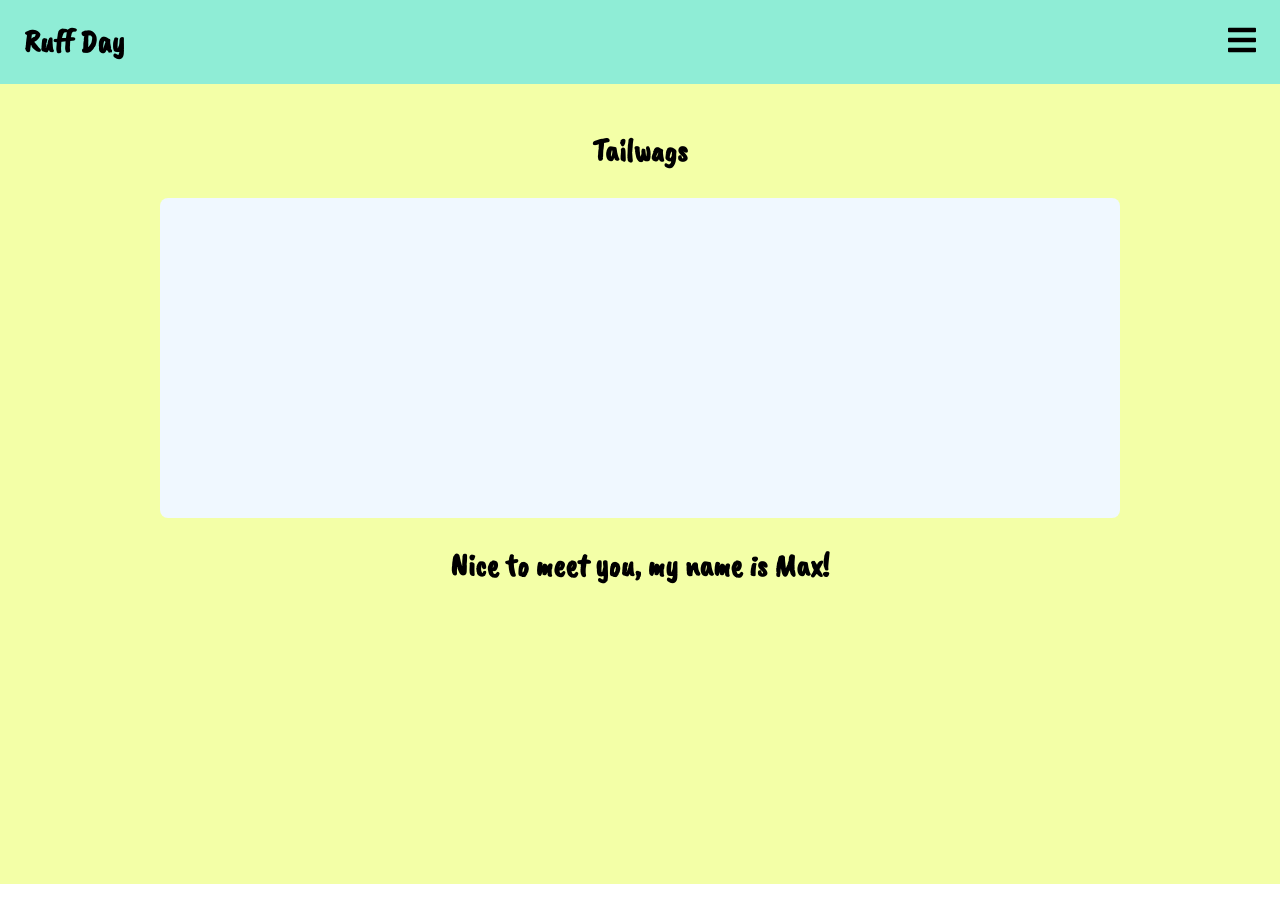
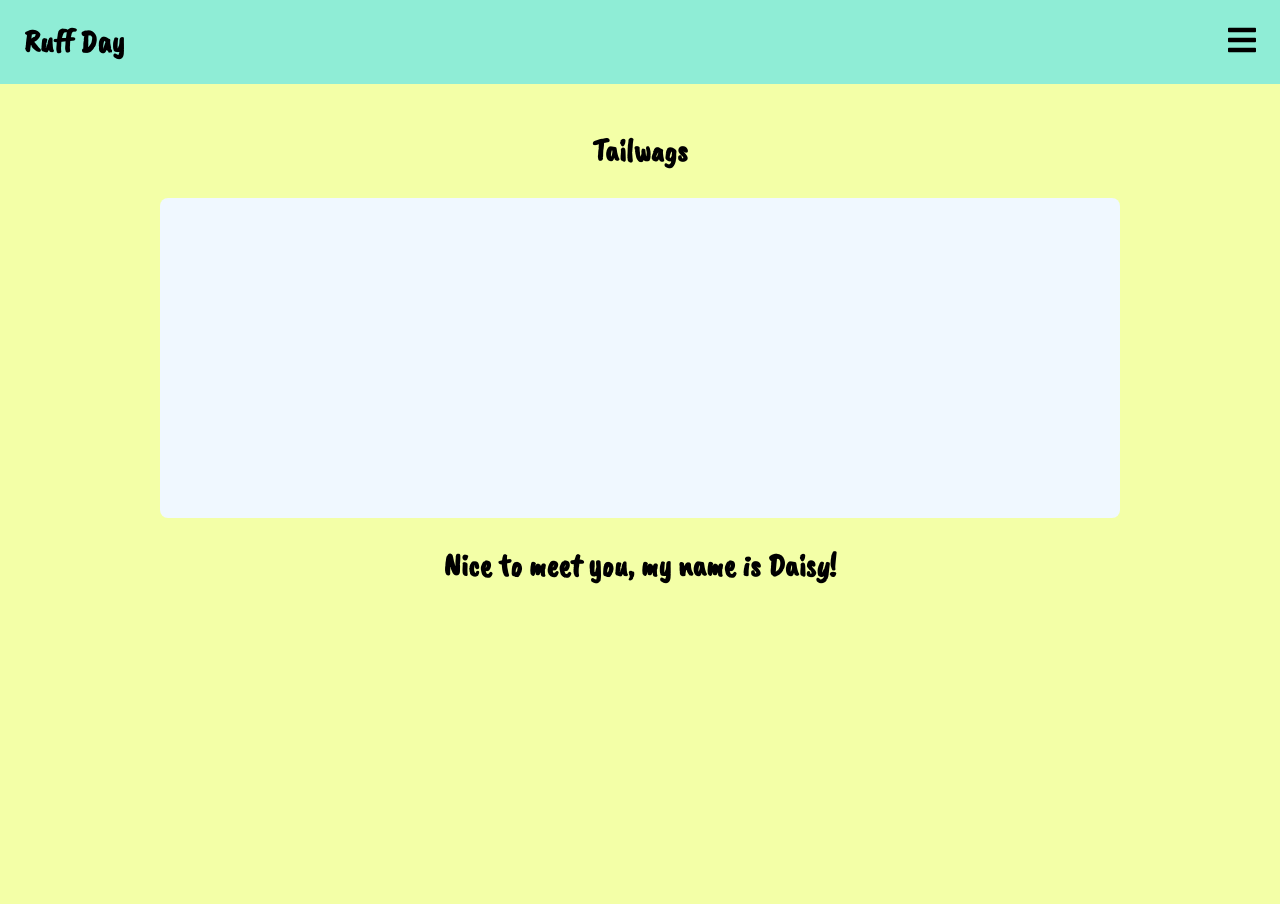
Before and after one commit to yesseniarod/ruff-day, a website: page index.html in a window 1280 px wide. Both pictures are taken after a click on the button "Tailwags". Drawn offline with nearby package versions, Linux system fonts and the light colour scheme; no server answers.

Commit message:
create greeting and array of names. #1

```diff
--- a/css/styles.css
+++ b/css/styles.css
@@ -1,5 +1,6 @@
 body {
   font-family: 'Caveat Brush', cursive;
+  overflow: hidden;
 }
 
 header {
@@ -18,14 +19,9 @@ i.fas.fa-bars.hidden {
 .container {
   display: flex;
   width: 100%;
-  height: 100vh;
   flex-direction: column;
   padding-top: 1.25rem;
   background-color: #f3ffa7;
-}
-
-.homepage {
-  height: 100vh;
 }
 
 p {
@@ -64,7 +60,7 @@ button {
 }
 
 .hide {
-  display: none;
+  display: none !important;
 }
 
 img {
--- a/index.html
+++ b/index.html
@@ -52,7 +52,7 @@
       </div>
       </div>
 
-      <div class="tailwags">
+      <div class="tailwags hide">
         <div class="title">
           <h2>Tailwags</h2>
         </div>
@@ -64,8 +64,8 @@
           </div>
         </div>
         <div class="row">
-          <div class="full-col">
-            <h2>Nice to meet you, my name is Max!</h2>
+          <div class="full-col intro">
+
           </div>
         </div>
       </div>
--- a/js/main.js
+++ b/js/main.js
@@ -2,6 +2,12 @@ var $buttonList = document.querySelector('.button-list');
 var $homePage = document.querySelector('.homepage');
 var $menuIcon = document.querySelector('.fas.fa-bars.hidden');
 var $placeHolder = document.querySelector('.place-holder');
+var $tailWags = document.querySelector('.tailwags');
+var $intro = document.querySelector('.full-col.intro');
+
+var names = ['Bella', 'Luna', 'Charlie', 'Lucy', 'Cooper', 'Max', 'Bailey', 'Daisy'];
+
+var randomName = names[Math.floor(Math.random() * names.length)];
 
 function getDogPicture() {
   var xhr = new XMLHttpRequest();
@@ -17,10 +23,18 @@ function getDogPicture() {
 
 }
 
+function greeting() {
+  var $h2 = document.createElement('h2');
+  $h2.textContent = 'Nice to meet you, my name is ' + randomName + '!';
+  $intro.appendChild($h2);
+}
+
 $buttonList.addEventListener('click', function (event) {
   if (event.target.getAttribute('class') === 'pictures') {
+    $tailWags.classList.remove('hide');
     $homePage.classList.add('hide');
     $menuIcon.classList.remove('hidden');
     getDogPicture();
+    greeting();
   }
 });
```
